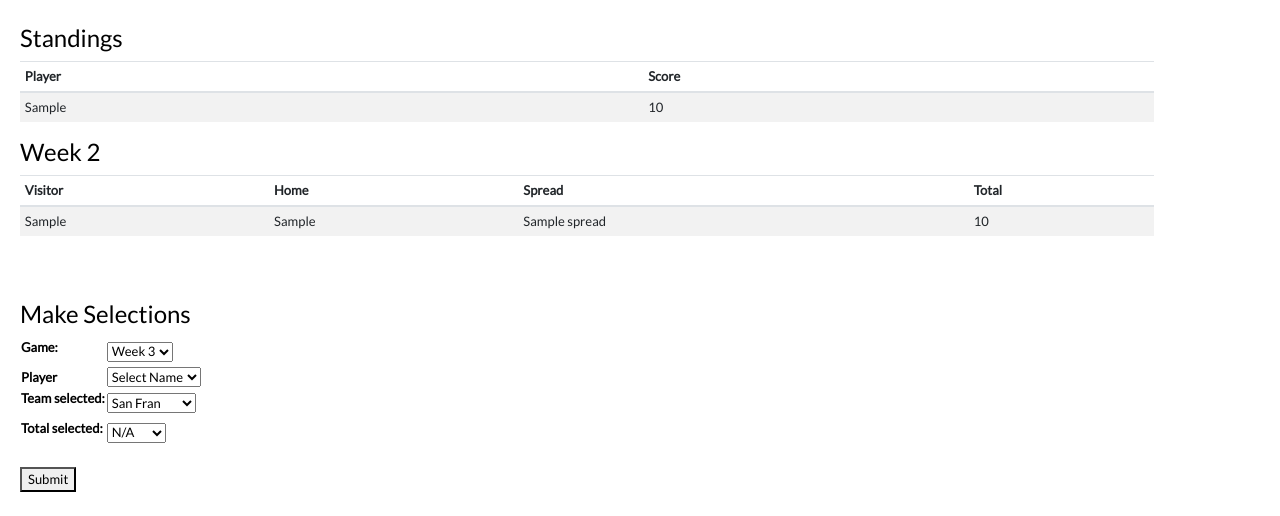
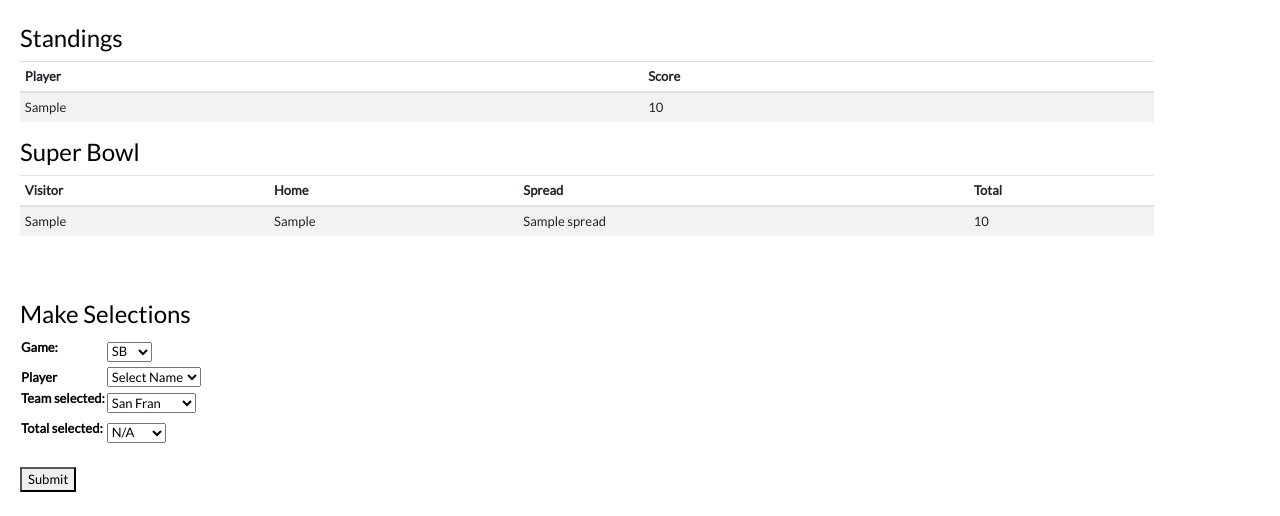
Before and after one commit to simple-dogood/nflpp2, a Django app: template picks/templates/picks/schedule_n_picks.html in a window 1280 px wide. Shown: the part 56-572 px from the top of the page. Run offline with Django 3.2, Linux system fonts and the light colour scheme; tables that the repository leaves empty hold one stand-in row (values such as "Sample post"); the template is opened without the code that fills it: values that come from a table or form of the project are taken from there, most other values are stand-ins (such as "Sample title", 1, 10 or a date in 2020); some libraries are stand-ins or nearby versions.

Commit message:
sb update

```diff
--- a/picks/forms.py
+++ b/picks/forms.py
@@ -6,10 +6,10 @@ from .models import Choice2
 
 players = (('Select Name','Select Name'),('Pex','Pex'),('Mac','Mac'),('Mullen','Mullen'),('Bdoc','Bdoc'),('Campbell','Campbell'),('Harbs','Harbs'),('Meat','Meat'),('Minas','Minas'),('Tony','Tony'))
 
-match_ups = (('San Fran','San Fran'),('Green Bay','Green Bay'),('Tennessee','Tennessee'),('Kansas City','Kansas City'),)
+match_ups = (('San Fran','San Fran'),('Kansas City','Kansas City'),)
 
 
-pwk = (('Week 3','Week 3'),('N/A','N/A'))
+pwk = (('SB','SB'),('N/A','N/A'))
 
 game_1_teams = (('Buffalo','Buffalo'),('Houston','Houston'))
 game_2_teams = (('Tennessee','Tennessee'),('New England','New England'))
--- a/picks/templates/picks/schedule_n_picks.html
+++ b/picks/templates/picks/schedule_n_picks.html
@@ -105,7 +105,7 @@
   </div>
 
 
-<h4 style="padding-left:0px;">Week 2</h4>
+<h4 style="padding-left:0px;">Super Bowl</h4>
 
   <div class="table-responsive" style="width: 90%; position:center;font-size:13px">
 
```
